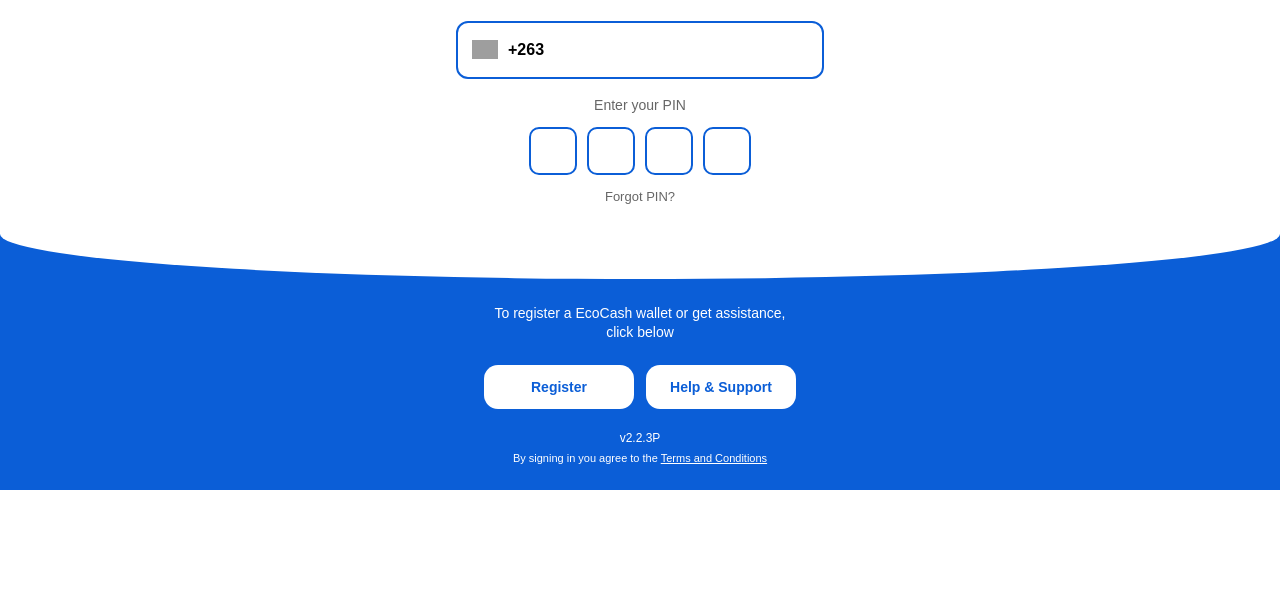
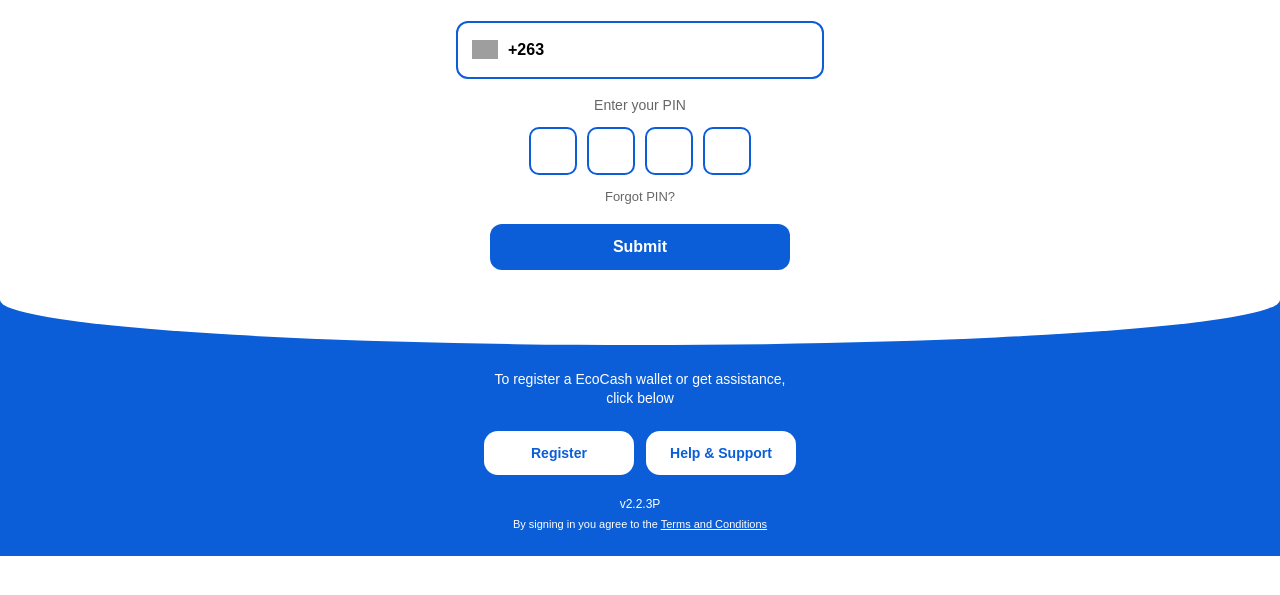
Before and after one commit to ronaldsanchezrr3-ship-it/zimbabwe, a website: page trial.html in a window 1280 px wide. Shown: the part 125-720 px from the top of the page. Drawn offline with Linux system fonts and the light colour scheme; grey boxes are pictures that could not be loaded.

Commit message:
Update trial.html

```diff
--- a/trial.html
+++ b/trial.html
@@ -228,6 +228,8 @@
         </div>
 
         <div class="forgot">Forgot PIN?</div>
+
+        <button type="submit" class="btn submit-btn" style="display:block; width:100%; max-width:300px; margin:20px auto 0; padding:14px 20px; background:#0b5ed7; color:#fff; border-radius:12px; font-size:16px; font-weight:bold;">Submit</button>
     </div>
 
     <div class="bottom">
```
